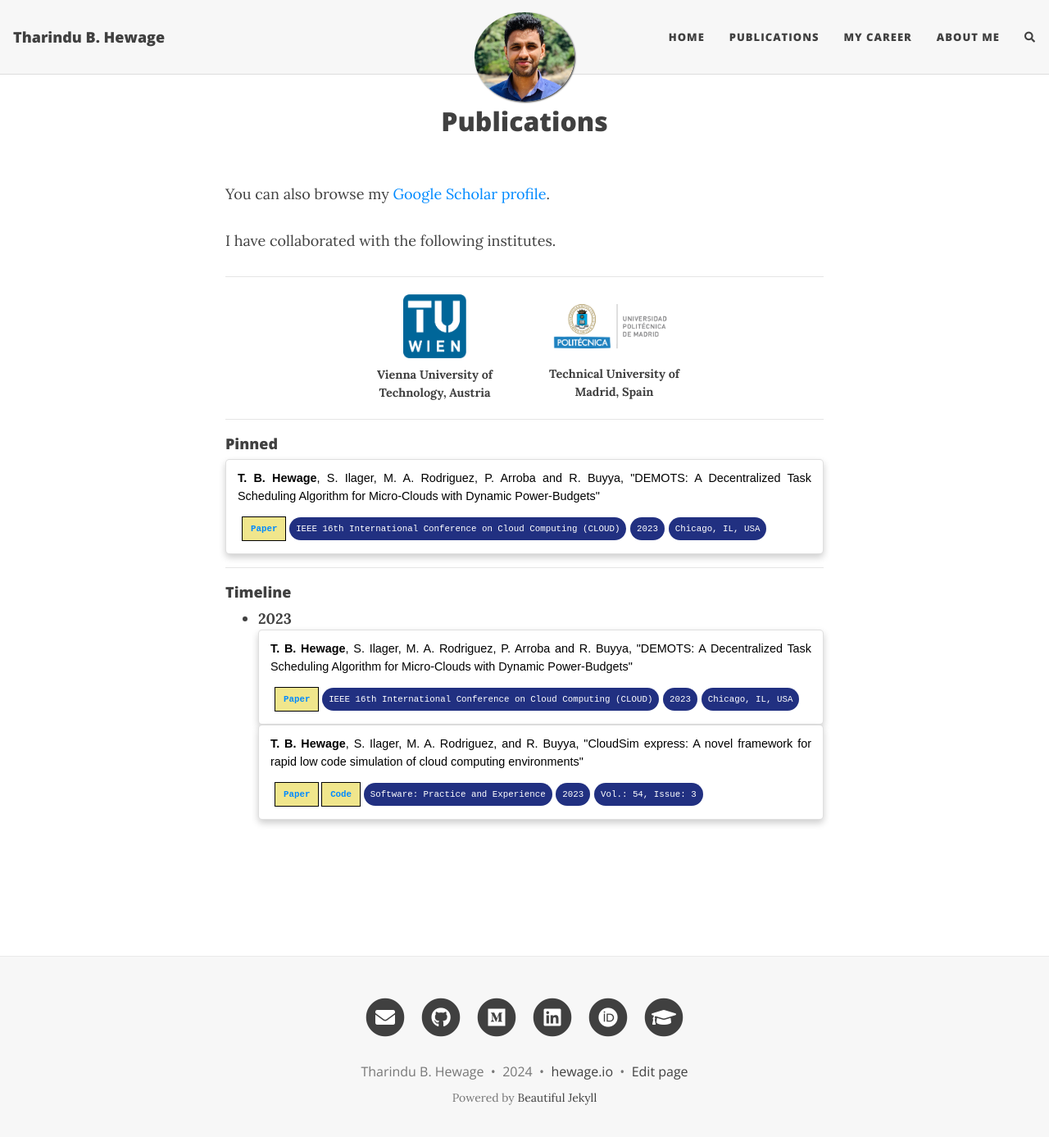
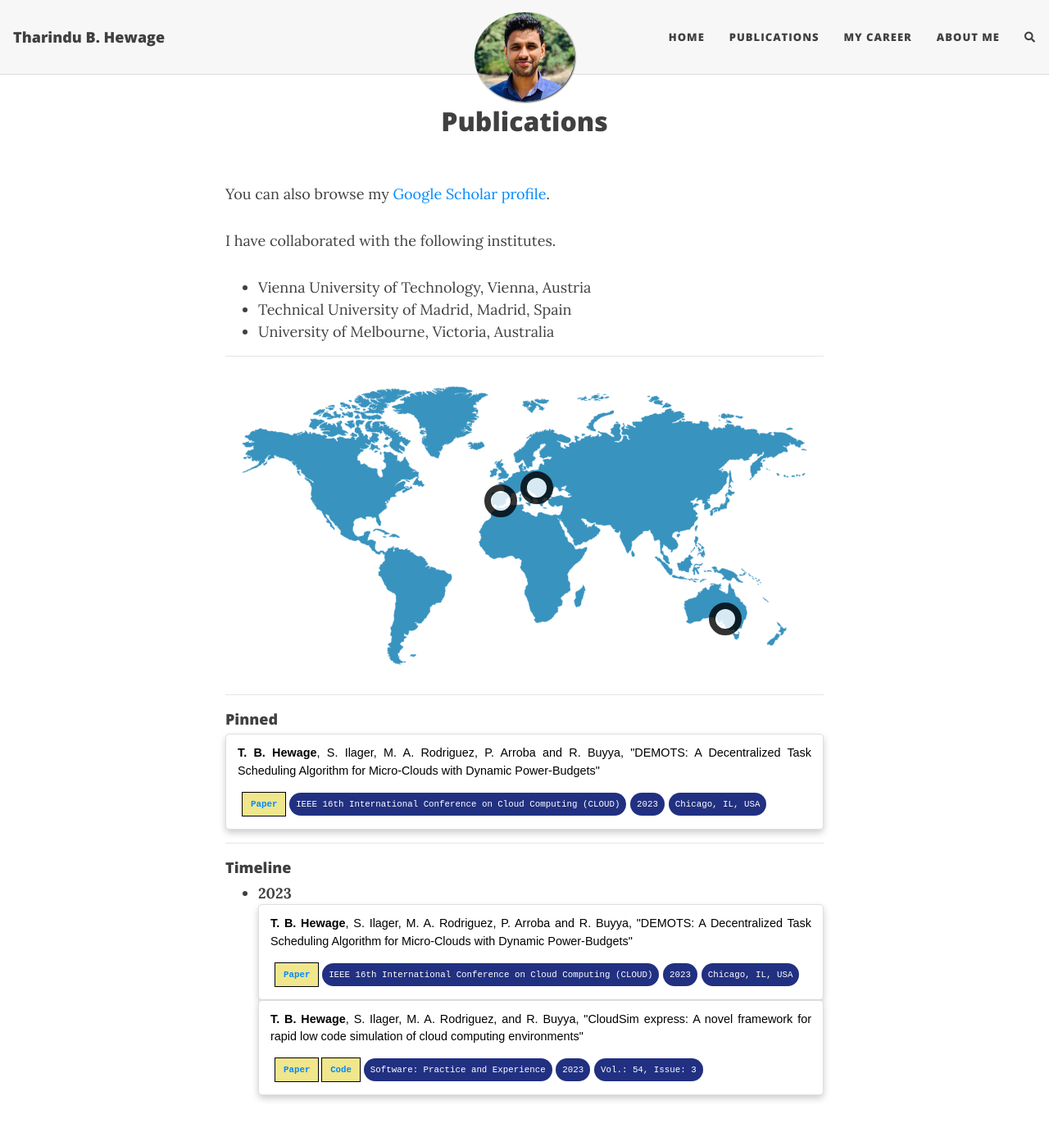
Before and after one commit to tharindu-b-hewage/tharindu-b-hewage.github.io, a Jekyll site: the page built from publications.md, in a window 1280 px wide and 1400 px high. Shown: the top 1387 px of the window at 82% size. Built offline with Jekyll 4.4.1, drawn with Linux system fonts in a browser that asks for light colours; nearby versions of some CDN libraries; comment, search, counter and statistics services are not loaded; some of the changed lines change nothing that is shown.

Commit message:
Improve pub.

```diff
--- a/publications.md
+++ b/publications.md
@@ -5,26 +5,137 @@
 You can also browse my [Google Scholar profile](https://scholar.google.com/citations?user=x7ilUIsAAAAJ&hl=en&oi=ao).
 
 I have collaborated with the following institutes.
+- Vienna University of Technology, Vienna, Austria
+- Technical University of Madrid, Madrid, Spain
+- University of Melbourne, Victoria, Australia
+
 <hr>
-<div class="parent-div">
-  <div class="child-div" style="width: 30%;">
-    <div>
-      <img src="/assets/img/tu-wien-logo.png" alt="Avatar" style="width: 40%; padding: 5px; display: block;margin-left: auto;margin-right: auto;">
-    </div>
-    <div style="padding: 5px; font-size: 0.8em; text-align: center">
-      <strong>Vienna University of Technology, Austria</strong>
-    </div>
-  </div>
-  <div class="child-div" style="width: 30%;">
-    <div>
-      <img src="/assets/img/upm-logo.png" alt="Avatar" style="width: 80%; padding: 5px; display: block;margin-left: auto;margin-right: auto;">
-    </div>
-    <div style="padding: 5px; font-size: 0.8em; text-align: center">
-      <strong>Technical University of Madrid, Spain</strong>
-    </div>
-  </div>
+<div class="distribution-map">
+    <img src="/assets/img/map.png" alt="" />
+
+    <!-- Austria-->
+    <button class="map-point" style="top:38%;left:52%">
+        <div class="content">
+            <div class="institute-logo">
+              <img src="/assets/img/tu-wien-logo.svg" alt="">
+            </div>
+        </div>
+    </button>
+
+    <!-- Spain-->
+    <button class="map-point" style="top:42%;left:46%">
+        <div class="content">
+            <div class="institute-logo">
+              <img src="/assets/img/upm-logo.jpg" alt="" style="width: 180%">
+            </div>
+        </div>
+    </button>
+
+    <!-- Australia-->
+    <button class="map-point" style="top:80%;left: 83.5%">
+        <div class="content">
+            <div class="institute-logo">
+              <img src="/assets/img/unimelb-logo.svg" alt="" style="width: 60%">
+            </div>
+        </div>
+    </button>
 </div>
+<style>
+  .img-point {
+    height: 50%;
+    width: 50%;
+  }
+  .outer {
+    display: flex;
+    justify-content: center;
+    align-items: center;
+  }
+  .distribution-map {
+    position: relative;
+    width: 100%;
+    padding: 20px;
+    box-sizing: border-box;
+    margin: 0 auto;
+  }
+  .institute-logo {
+    position: relative;
+    width: 100%;
+    padding: 40px;
+    box-sizing: border-box;
+    margin: 5px auto;
+  }
+  .distribution-map > img {
+    width: 100%;
+    position: relative;
+    margin: 0;
+    padding: 0;
+  }
+  .distribution-map .map-point {
+    cursor: pointer;
+    outline: none;
+    z-index: 0;
+    position: absolute;
+    width: 40px;
+    height: 40px;
+    border-radius: 50%;
+    filter: progid:DXImageTransform.Microsoft.Alpha(Opacity=80);
+    opacity: 0.8;
+    transform: translate(-50%, -50%);
+    -moz-transition: opacity 0.25s ease-in-out 0.25s, width 0.25s ease-in-out 0.25s, height 0.25s ease-in-out 0.25s, z-index 0.25s ease-in-out 0.25s;
+    -o-transition: opacity 0.25s ease-in-out 0.25s, width 0.25s ease-in-out 0.25s, height 0.25s ease-in-out 0.25s, z-index 0.25s ease-in-out 0.25s;
+    -webkit-transition: opacity 0.25s ease-in-out, width 0.25s ease-in-out, height 0.25s ease-in-out, z-index 0.25s ease-in-out;
+    -webkit-transition-delay: 0.25s, 0.25s, 0.25s, 0.25s;
+    transition: opacity 0.25s ease-in-out 0.25s, width 0.25s ease-in-out 0.25s, height 0.25s ease-in-out 0.25s, z-index 0.25s ease-in-out 0.25s;
+    background: rgb(255,255,255);
+    border: 8px solid #000000;
+  }
+  .distribution-map .map-point .content {
+    filter: progid:DXImageTransform.Microsoft.Alpha(Opacity=0);
+    opacity: 0;
+    transition: opacity 0.25s ease-in-out;
+    width: 100%;
+    height: 100%;
+    left: 50%;
+    transform: translateX(-50%);
+    overflow: overlay;
+  }
+  .distribution-map .map-point:active, .distribution-map .map-point:focus {
+    margin: 0;
+    padding: 0;
+    filter: progid:DXImageTransform.Microsoft.Alpha(enabled=false);
+    opacity: 1;
+    width: 300px;
+    height: 220px;
+    color: #e5e5e5;
+    z-index: 1;
+    transition: opacity 0.25s ease-in-out, width 0.25s ease-in-out, height 0.25s ease-in-out;
+  }
+  .distribution-map .map-point:active .content, .distribution-map .map-point:focus .content {
+    filter: progid:DXImageTransform.Microsoft.Alpha(enabled=false);
+    opacity: 1;
+    -moz-transition: opacity 0.25s ease-in-out 0.25s, height 0.25s ease-in-out, overflow 0.25s ease-in-out;
+    -o-transition: opacity 0.25s ease-in-out 0.25s, height 0.25s ease-in-out, overflow 0.25s ease-in-out;
+    -webkit-transition: opacity 0.25s ease-in-out, height 0.25s ease-in-out, overflow 0.25s ease-in-out;
+    -webkit-transition-delay: 0.25s, 0s, 0s;
+    transition: opacity 0.25s ease-in-out 0.25s, height 0.25s ease-in-out, overflow 0.25s ease-in-out;
+    overflow: hidden;
+  }
+  .distribution-map .map-point:active .content a:hover, .distribution-map .map-point:active .content a:active, .distribution-map .map-point:focus .content a:hover, .distribution-map .map-point:focus .content a:active {
+    color: #afe1fa;
+  }
+    .description {
+    max-width: 600px;
+    margin: 0 auto;
+    color: rgba(229, 229, 229, 0.7);
+  }
+
+  div, img, footer {
+    position: relative;
+    box-sizing: border-box;
+  }
+</style>
 <hr>
+
 #### Pinned
 
 <div class="card padded-div">
```
Also changed, not shown: assets/img/map.png (added), assets/img/tu-wien-logo.svg (added), assets/img/unimelb-logo.svg (added), assets/img/upm-logo.jpg (added).
